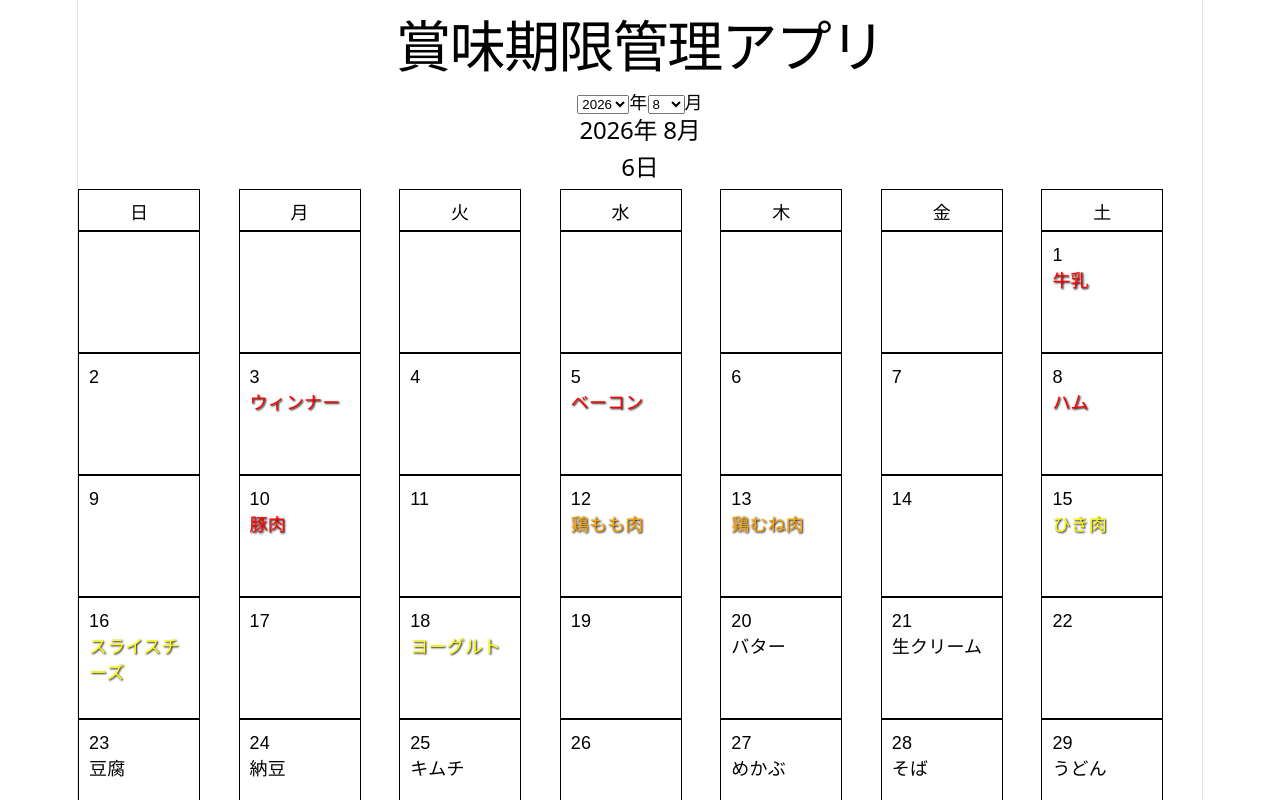
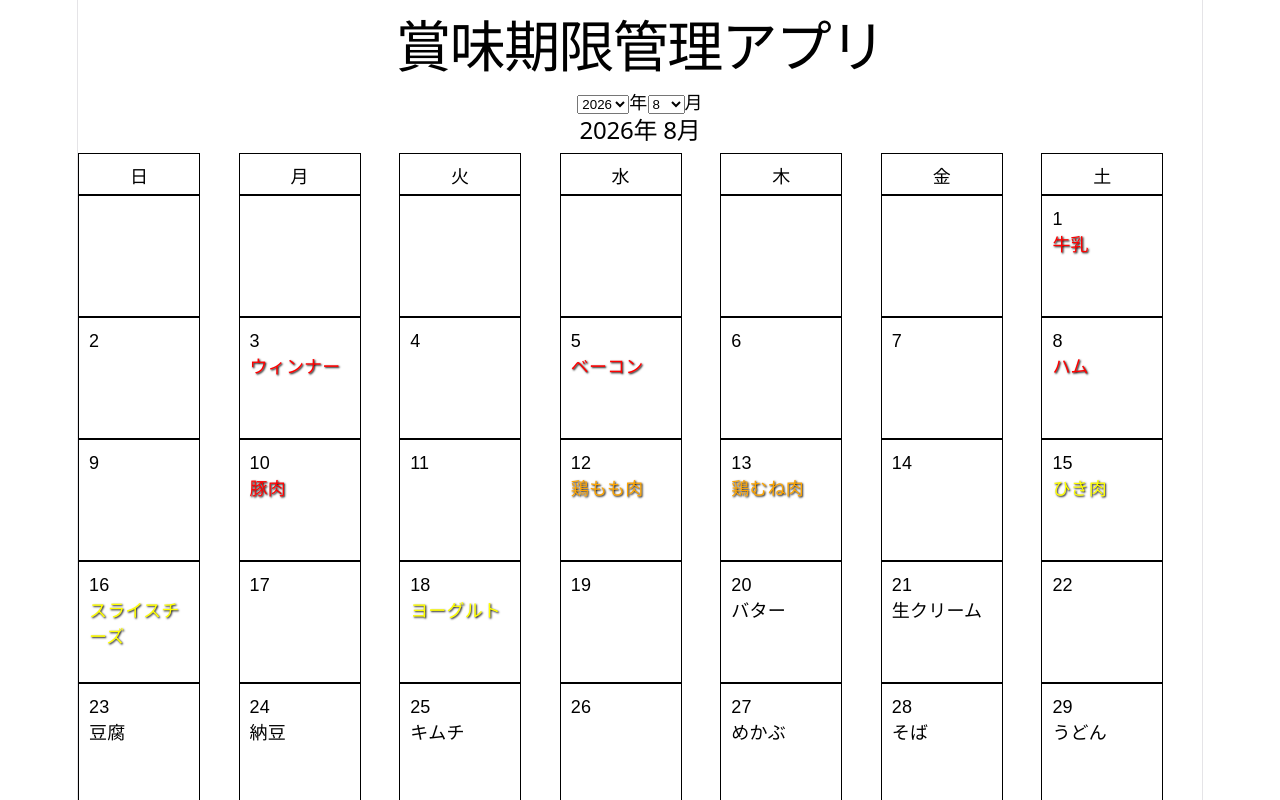
Before and after one commit to rtx-gh/expiry-manager, a React (Vite) app: page / in a window 1280 px wide. Shown: the top 800 px of the page. Built offline with nearby package versions, Linux system fonts and the light colour scheme.

Commit message:
refactor: 可読性向上のため、月初の空白セル生成処理をgetBlankCellsとして分離

```diff
--- a/src/App.tsx
+++ b/src/App.tsx
@@ -13,6 +13,18 @@ function getDays(year: number, month: number) {
   return days;
 }
 
+function getBlankCells(year: number, month: number) {
+  // 選択した月の1日を取得
+  const firstDate = new Date(year, month - 1, 1);
+  // firstDateが何曜日かを取得 (0:日, 1:月, 2:火, 3:水, 4:木, 5:金, 6:土)
+  const firstWeekday = firstDate.getDay();
+  // firstWeekday個の空白セルを作成するための配列
+  // 例えば「firstWeekday = 3」で水曜日なら「日、月、火」で3個となる
+  const blankCells = Array.from({length: firstWeekday}, (_, i) => i);
+
+  return blankCells;
+}
+
 function App() {
   const today = new Date();
   const thisYear = today.getFullYear();
@@ -26,17 +38,11 @@ function App() {
   const [selectedMonth, setSelectedMonth] = useState(today.getMonth() + 1);
 
   const days = getDays(selectedYear, selectedMonth);
+  const blankCells = getBlankCells(selectedYear, selectedMonth);
 
   // 1~12までの月一覧を扱う配列
   const months = Array.from({ length: 12}, (_, i) => i+1);
 
-  // 選択した月の1日を取得
-  const firstDate = new Date(selectedYear, selectedMonth - 1, 1);
-  // firstDateが何曜日かを取得 (0:日, 1:月, 2:火, 3:水, 4:木, 5:金, 6:土)
-  const firstWeekday = firstDate.getDay();
-  // firstWeekday個の空白セルを作成するための配列
-  // 例えば「firstWeekday = 3」で水曜日なら「日、月、火」で3個となる
-  const blankCells = Array.from({length: firstWeekday}, (_, i) => i);
 
   // 今日の0:00:00を取得
   const todayAtMidnight = new Date (
@@ -126,7 +132,6 @@ function App() {
       </div>
 
       <h2 style={{color: "black"}}>{selectedYear}年 {selectedMonth}月</h2>
-      <h2 style={{color: "black"}}>{firstWeekday}日</h2>
 
       <div className="calendar-grid">
         {["日", "月", "火", "水", "木", "金", "土"].map((weekday) => (
```
